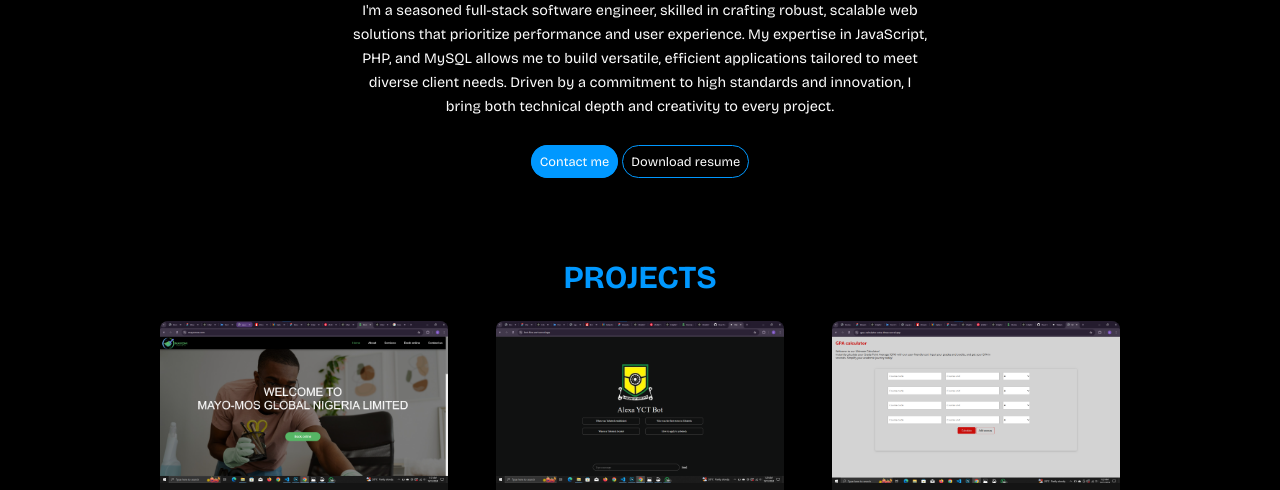
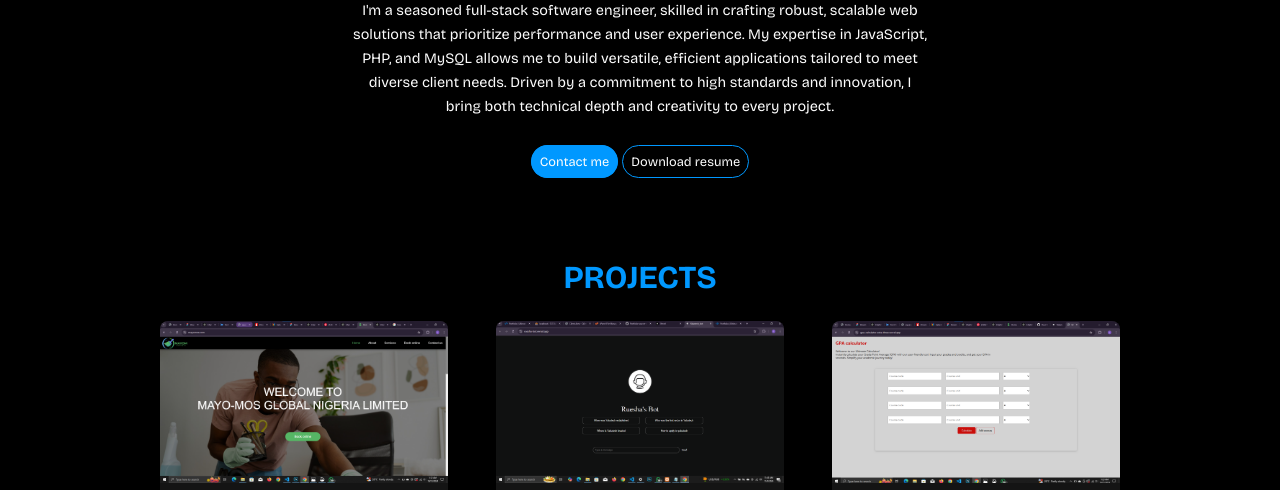
Before and after one commit to precy001/Portfolio-source-code, a plain HTML site: page index.html in a window 1280 px wide. Shown: the part 462-952 px from the top of the page. Drawn offline with nearby package versions, Linux system fonts and the light colour scheme.

Commit message:
Update index.html

```diff
--- a/index.html
+++ b/index.html
@@ -53,7 +53,7 @@
 
           <a href="https://ruesha-bot.vercel.app/" target="_blank">
             <div class="each">
-              <img src="assets/images/bot.png">
+              <img src="assets/images/ruesha bot.png">
               <div class="view">CLICK HERE TO VIEW</div>
               <svg xmlns="http://www.w3.org/2000/svg" xmlns:xlink="http://www.w3.org/1999/xlink" viewBox="0,0,256,256" width="24px" height="24px" fill-rule="nonzero"><g fill="#fcfcfc" fill-rule="nonzero" stroke="none" stroke-width="1" stroke-linecap="butt" stroke-linejoin="miter" stroke-miterlimit="10" stroke-dasharray="" stroke-dashoffset="0" font-family="none" font-weight="none" font-size="none" text-anchor="none" style="mix-blend-mode: normal"><g transform="scale(10.66667,10.66667)"><path d="M19,21h-14c-1.1,0 -2,-0.9 -2,-2v-14c0,-1.1 0.9,-2 2,-2h7v2h-7v14h14v-7h2v7c0,1.1 -0.9,2 -2,2z"></path><path d="M21,10h-2v-5h-5v-2h7z"></path><path transform="translate(-2.4705,13.03583) rotate(-45.001)" d="M6.7,8.5h15.6v2h-15.6z"></path></g></g></svg>
               <div class="project-title">YCT BOT</div>
```
